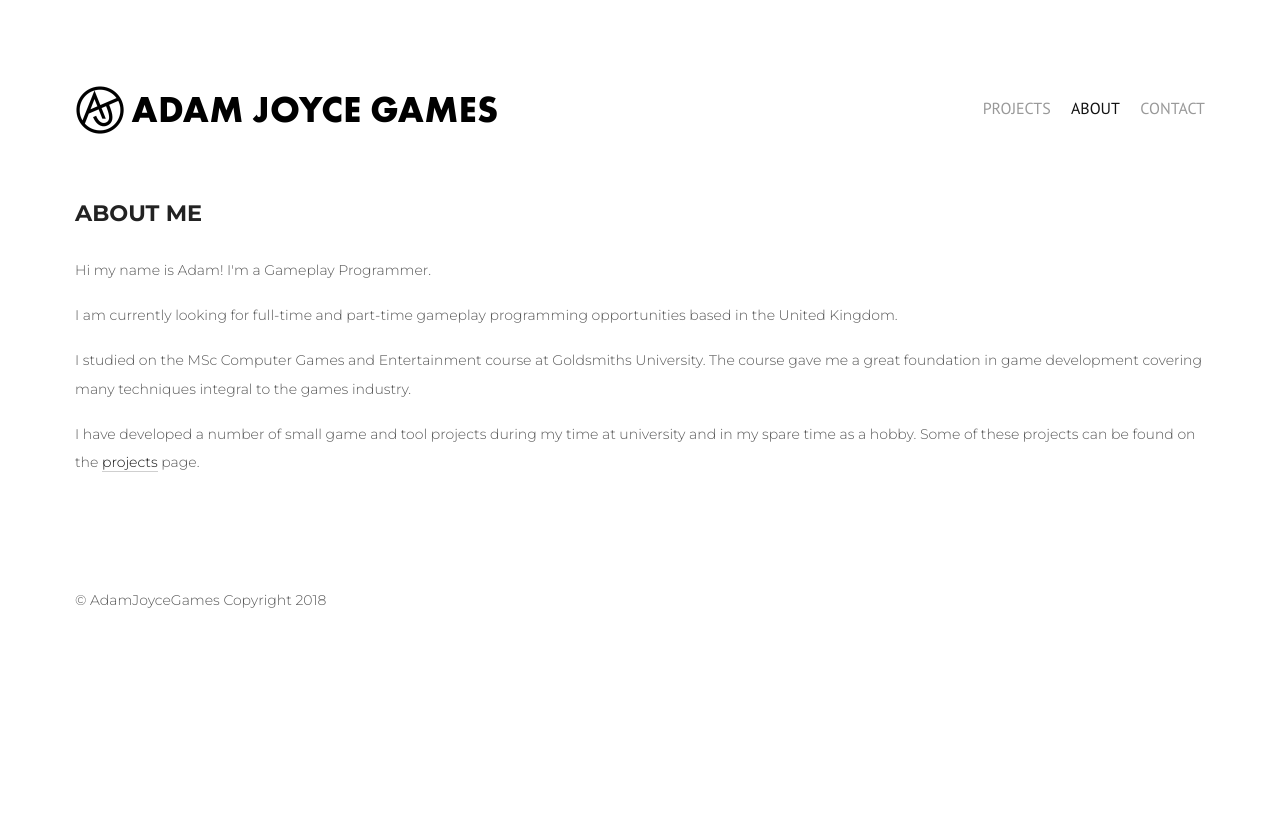
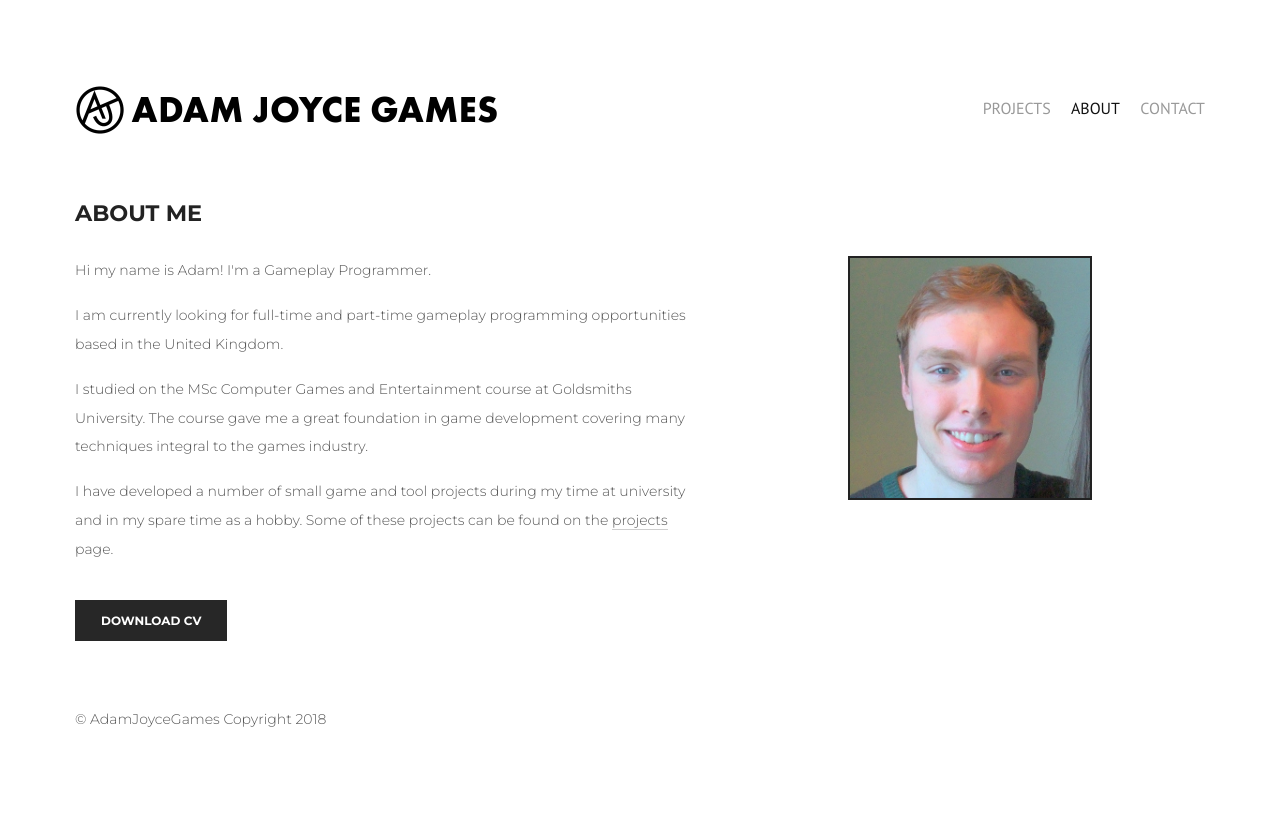
Before and after one commit to adamjoyce/adam-joyce-games-portfolio, a Django app: page /about/ in a window 1280 px wide. Before the commit the page ends 608 px from the top, so only its background shows below. Run offline with Django 3.2, Linux system fonts and the light colour scheme.

Commit message:
About page complete with grid support and cv download

```diff
--- a/adam_joyce_games_portfolio/urls.py
+++ b/adam_joyce_games_portfolio/urls.py
@@ -22,5 +22,6 @@ from . import views
 urlpatterns = [
     path('', include('projects.urls')),
     path('about/', views.about, name='about'),
+    path('about/cv/', views.cv, name='cv'),
     path('admin/', admin.site.urls),
 ]
--- a/adam_joyce_games_portfolio/views.py
+++ b/adam_joyce_games_portfolio/views.py
@@ -1,4 +1,12 @@
 from django.shortcuts import render
+from django.http import HttpResponse
 
 def about(request):
     return render(request, 'about.html')
+
+def cv(request):
+    with open('media/pdf/adam_joyce_cv_v5.pdf', 'rb') as pdf:
+        response = HttpResponse(pdf.read(), content_type='application/pdf')
+        response['Content-Disposition'] = ('inline;'
+                                           'filename=adam_joyce_cv_v5.pdf')
+        return response
--- a/static/css/base.css
+++ b/static/css/base.css
@@ -12,7 +12,7 @@ header {
 
 a,
 a:visited {
-  color: #111;
+  color: inherit;
   outline: 0;
   text-decoration: none;
 }
@@ -41,6 +41,25 @@ strong {
 .underline {
   border-bottom: 1px solid #111;
   border-color: rgba(17, 17, 17, 0.2);
+}
+
+.block-button {
+  background: #272727;
+  color: #fff;
+  font-size: 0.75rem;
+  font-weight: 700;
+  opacity: 1;
+  padding: 0.8125rem 1.625rem;
+  text-transform: uppercase;
+  transition: opacity linear 0.1s;
+}
+
+.block-button:hover {
+  opacity: 0.6;
+}
+
+.block-button:visited {
+  color: #fff;
 }
 /* End of General Classes. */
 
@@ -235,6 +254,21 @@ strong {
   display: inline;
 }
 /* End of Projects Page. */
+
+
+/* About Page. */
+.profile-image {
+  display: block;
+  border: 2px solid #222;
+  /* border-radius: 50%; */
+  margin: 2rem auto;
+  width: 15rem;
+}
+
+#about-information {
+  margin-bottom: 1rem;
+}
+/* End of About Page. */
 /* End of Page Content. */
 
 
@@ -352,8 +386,26 @@ footer p {
       margin: 4rem 0;
     }
 
+    .description {
+      grid-area: description;
+    }
+
+    .profile-image {
+      gird-area: image;
+      margin: 0;
+    }
+
     #logo {
       display: inline-block;
+    }
+
+    #about-information {
+      align-items: start;
+      display: grid;
+      grid-gap: 2rem;
+      grid-template-areas: "description image";
+      grid-template-columns: 4fr 3fr;
+      justify-items: center;
     }
   }
 
--- a/templates/about.html
+++ b/templates/about.html
@@ -10,9 +10,10 @@
 <section id="page-content">
   <h1><strong>About Me</strong></h1>
   <div id="about-information">
-    <div class="profile-picture">
-
-    </div>
+    <!-- Profile picture. -->
+    <img class="profile-image"
+         src="/static/images/profile_image.jpg"
+         alt="Picture of Adam Joyce">
 
     <!-- About me description. -->
     <div class="description">
@@ -28,5 +29,8 @@
       <a class="underline" href="{% url 'index' %}">projects</a> page.</p>
     </div>
   </div>
+  <a class="block-button" href="{% url 'cv' %}" target="_blank">
+    Download CV
+  </a>
 </section>
 {% endblock %}
```
Also changed, not shown: static/images/profile_image.jpg (added).
